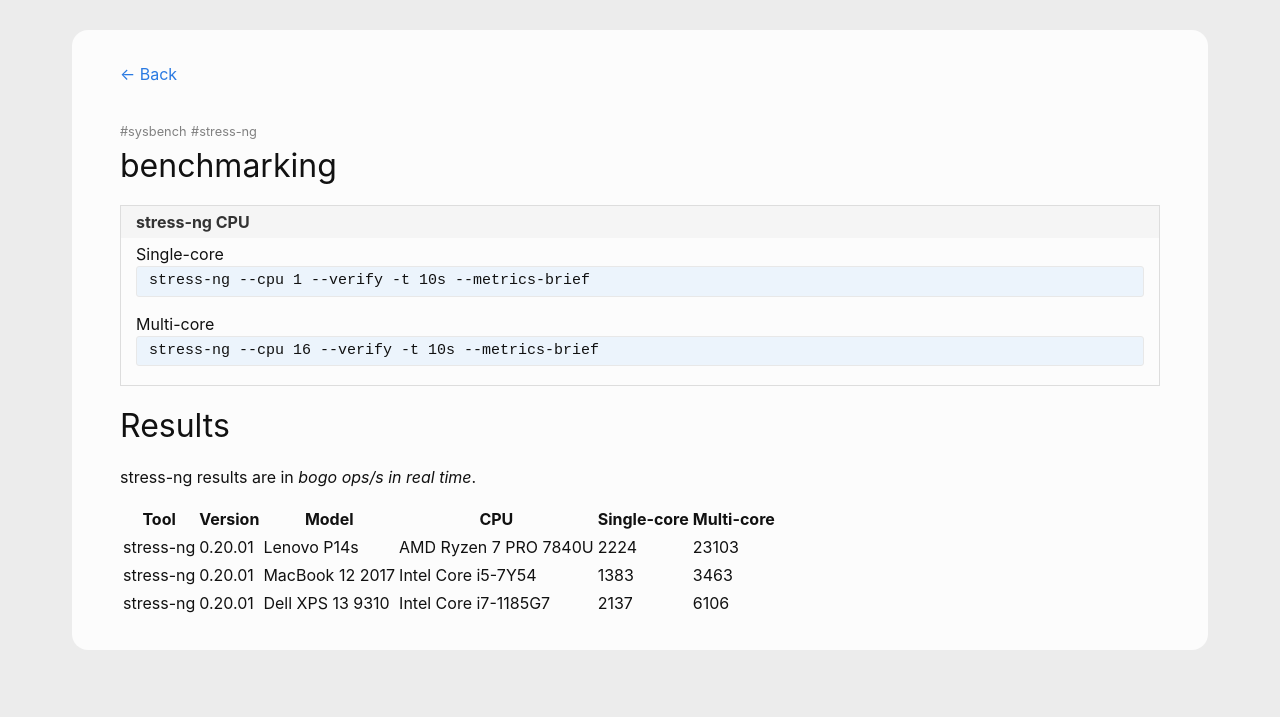
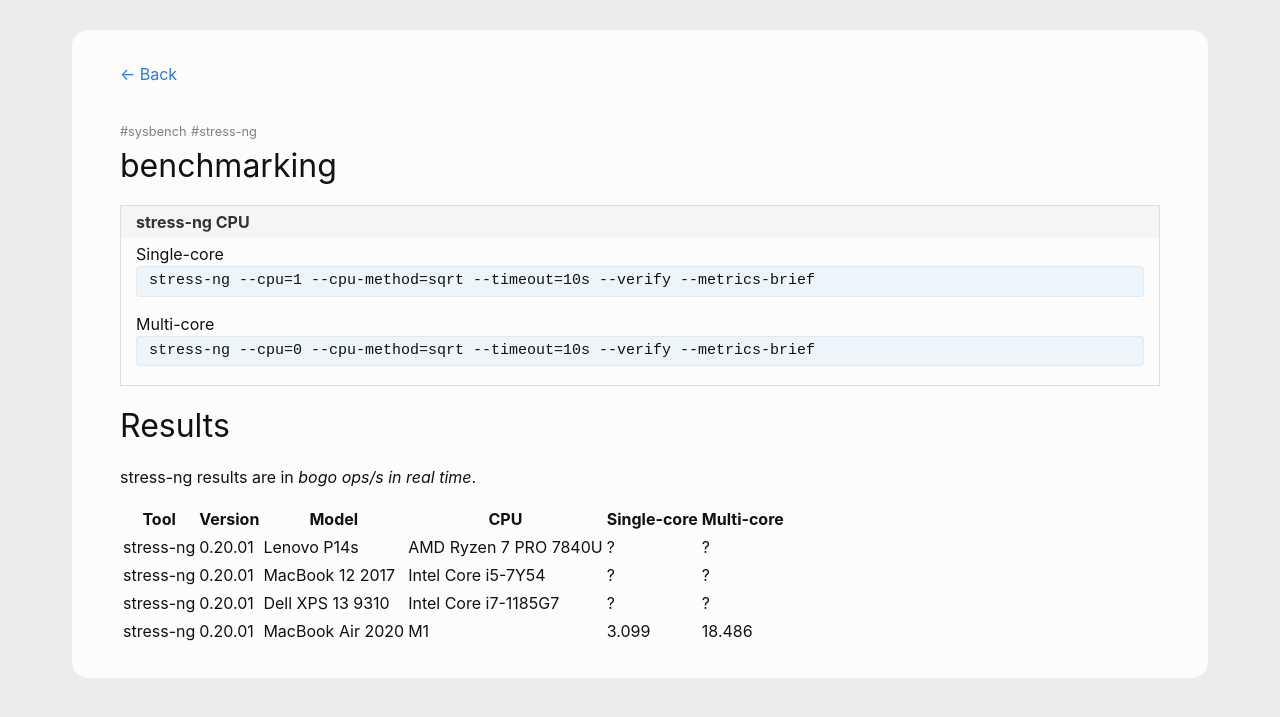
Before and after one commit to andreas-mausch/cheatsheets, a Jekyll site: the page built from _cheatsheets/benchmarking.md, in a window 1280 px wide. Shown: the top 717 px of the page. Built offline with Jekyll 4.4.1, drawn with Linux system fonts in a browser that asks for light colours.

Commit message:
Benchmarks: Add MacBook Air M1, specify CPU method for stress-ng

```diff
--- a/_cheatsheets/benchmarking.md
+++ b/_cheatsheets/benchmarking.md
@@ -4,8 +4,8 @@
 section:
   - name: stress-ng CPU
     commands:
-      Single-core: stress-ng --cpu 1 --verify -t 10s --metrics-brief
-      Multi-core: stress-ng --cpu 16 --verify -t 10s --metrics-brief
+      Single-core: stress-ng --cpu=1 --cpu-method=sqrt --timeout=10s --verify --metrics-brief
+      Multi-core: stress-ng --cpu=0 --cpu-method=sqrt --timeout=10s --verify --metrics-brief
 ---
 
 # Results
@@ -13,7 +13,8 @@
 stress-ng results are in *bogo ops/s in real time*.
 
 | **Tool**  | **Version** | **Model**        | **CPU**               | **Single-core** | **Multi-core** |
-|-----------|-------------|------------------|-----------------------|-----------------|----------------|
-| stress-ng | 0.20.01     | Lenovo P14s      | AMD Ryzen 7 PRO 7840U | 2224            | 23103          |
-| stress-ng | 0.20.01     | MacBook 12 2017  | Intel Core i5-7Y54    | 1383            | 3463           |
-| stress-ng | 0.20.01     | Dell XPS 13 9310 | Intel Core i7-1185G7  | 2137            | 6106           |
+| --------- | ----------- | ---------------- | --------------------- | --------------- | -------------- |
+| stress-ng | 0.20.01     | Lenovo P14s      | AMD Ryzen 7 PRO 7840U | ?               | ?              |
+| stress-ng | 0.20.01     | MacBook 12 2017  | Intel Core i5-7Y54    | ?               | ?              |
+| stress-ng | 0.20.01     | Dell XPS 13 9310 | Intel Core i7-1185G7  | ?               | ?              |
+| stress-ng | 0.20.01     | MacBook Air 2020 | M1                    | 3.099           | 18.486         |
```
